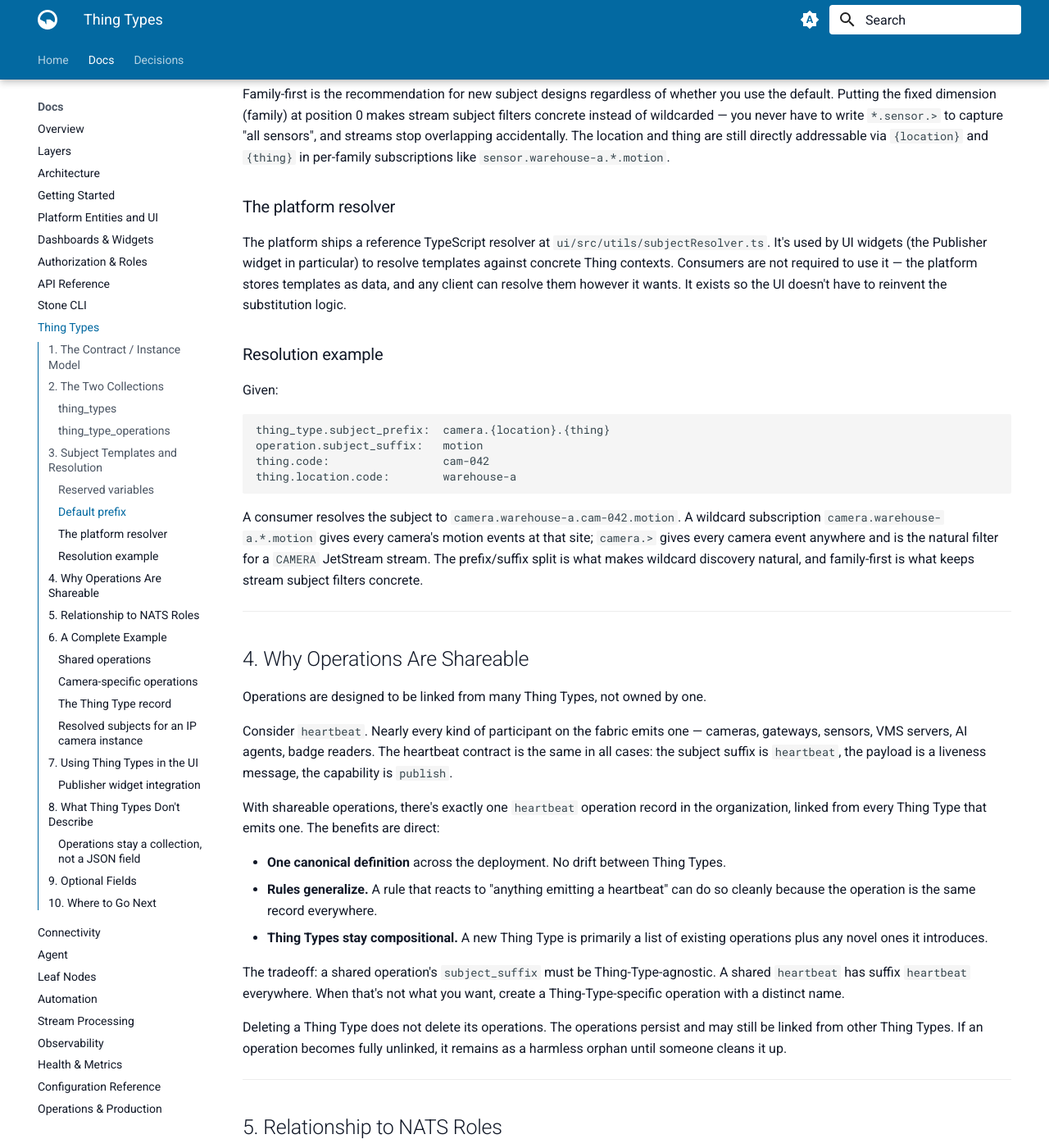
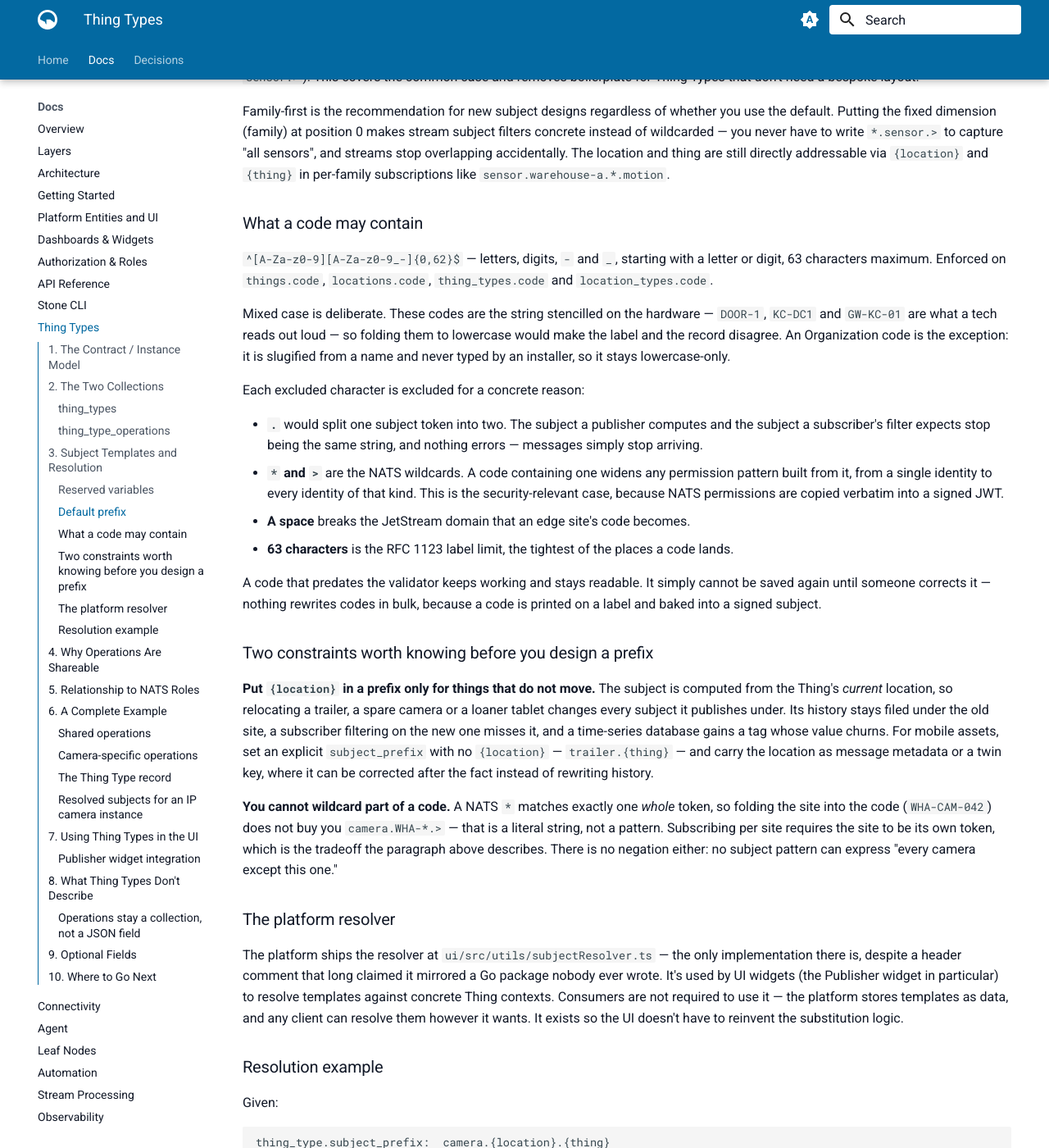
Before and after one commit to stone-age-io/platform-docs, an MkDocs documentation site: the page built from docs/thing-types.md, in a window 1280 px wide and 1400 px high, scrolled down 2901 px. Shown: the whole window at 82% size. Built offline with MkDocs 1.6.1 and Material for MkDocs 9.7.7, drawn with Linux system fonts in a browser that asks for light colours; some of the changed text lies outside the part shown.

Commit message:
docs: state what a code may contain, and the two subject-prefix traps
things.code, locations.code, thing_types.code and location_types.code now carry
^[A-Za-z0-9][A-Za-z0-9_-]{0,62}$ (stone-age-io/platform). Document it where
someone designing a Thing Type will meet it, with the reason for each excluded
character rather than the bare regex: a dot splits one subject token into two,
`*` and `>` are the NATS wildcards and widen any permission pattern built from
the code, a space breaks the JetStream domain an edge site's code becomes, and
63 is the RFC 1123 label limit. Also why mixed case is allowed here and not on
an organization code — these are the strings stencilled on the hardware.

Two constraints alongside it, both of which are cheap to state now and expensive
to discover later:

  - `{location}` belongs in a prefix only for things that do not move. The
    subject is computed from the Thing's CURRENT location, so relocating a
    trailer or a loaner tablet changes every subject it publishes under: history
    stays filed under the old site and a TSDB gains a tag whose value churns.
    subject_prefix is already the escape hatch.
  - You cannot wildcard part of a code. A NATS `*` matches exactly one WHOLE
    token, so folding the site into the code (WHA-CAM-042) does not give you
    `camera.WHA-*.>`. There is no negation either.

The resolver paragraph said the platform ships a "reference" TypeScript
implementation; it is the only one there is, and its header claimed to mirror a
Go package nobody ever wrote.

Co-Authored-By: Claude Opus 5 (1M context) <noreply@anthropic.com>

```diff
--- a/docs/thing-types.md
+++ b/docs/thing-types.md
@@ -37,7 +37,7 @@ Key fields:
 
 | Field | Purpose |
 |---|---|
-| `code` | URL-safe identifier, e.g. `ip_camera`. Used in subject templates and as a stable reference. |
+| `code` | Identifier, e.g. `ip_camera`. Used in subject templates and as a stable reference. Must match `^[A-Za-z0-9][A-Za-z0-9_-]{0,62}$` — see [What a code may contain](#what-a-code-may-contain). |
 | `name`, `description` | Human-readable labels. |
 | `subject_prefix` | Template string like `camera.{location}.{thing}`. Stored literally. Empty values default to `{thing_type_code}.{location}.{thing}` when consumers resolve. |
 | `operations` | Multi-relation to `thing_type_operations` — the verbs this Thing Type declares. |
@@ -84,9 +84,30 @@ When a Thing Type's `subject_prefix` is empty, consumers use `{thing_type_code}.
 
 Family-first is the recommendation for new subject designs regardless of whether you use the default. Putting the fixed dimension (family) at position 0 makes stream subject filters concrete instead of wildcarded — you never have to write `*.sensor.>` to capture "all sensors", and streams stop overlapping accidentally. The location and thing are still directly addressable via `{location}` and `{thing}` in per-family subscriptions like `sensor.warehouse-a.*.motion`.
 
+### What a code may contain
+
+`^[A-Za-z0-9][A-Za-z0-9_-]{0,62}$` — letters, digits, `-` and `_`, starting with a letter or digit, 63 characters maximum. Enforced on `things.code`, `locations.code`, `thing_types.code` and `location_types.code`.
+
+Mixed case is deliberate. These codes are the string stencilled on the hardware — `DOOR-1`, `KC-DC1` and `GW-KC-01` are what a tech reads out loud — so folding them to lowercase would make the label and the record disagree. An Organization code is the exception: it is slugified from a name and never typed by an installer, so it stays lowercase-only.
+
+Each excluded character is excluded for a concrete reason:
+
+- **`.`** would split one subject token into two. The subject a publisher computes and the subject a subscriber's filter expects stop being the same string, and nothing errors — messages simply stop arriving.
+- **`*` and `>`** are the NATS wildcards. A code containing one widens any permission pattern built from it, from a single identity to every identity of that kind. This is the security-relevant case, because NATS permissions are copied verbatim into a signed JWT.
+- **A space** breaks the JetStream domain that an edge site's code becomes.
+- **63 characters** is the RFC 1123 label limit, the tightest of the places a code lands.
+
+A code that predates the validator keeps working and stays readable. It simply cannot be saved again until someone corrects it — nothing rewrites codes in bulk, because a code is printed on a label and baked into a signed subject.
+
+### Two constraints worth knowing before you design a prefix
+
+**Put `{location}` in a prefix only for things that do not move.** The subject is computed from the Thing's *current* location, so relocating a trailer, a spare camera or a loaner tablet changes every subject it publishes under. Its history stays filed under the old site, a subscriber filtering on the new one misses it, and a time-series database gains a tag whose value churns. For mobile assets, set an explicit `subject_prefix` with no `{location}` — `trailer.{thing}` — and carry the location as message metadata or a twin key, where it can be corrected after the fact instead of rewriting history.
+
+**You cannot wildcard part of a code.** A NATS `*` matches exactly one *whole* token, so folding the site into the code (`WHA-CAM-042`) does not buy you `camera.WHA-*.>` — that is a literal string, not a pattern. Subscribing per site requires the site to be its own token, which is the tradeoff the paragraph above describes. There is no negation either: no subject pattern can express "every camera except this one."
+
 ### The platform resolver
 
-The platform ships a reference TypeScript resolver at `ui/src/utils/subjectResolver.ts`. It's used by UI widgets (the Publisher widget in particular) to resolve templates against concrete Thing contexts. Consumers are not required to use it — the platform stores templates as data, and any client can resolve them however it wants. It exists so the UI doesn't have to reinvent the substitution logic.
+The platform ships the resolver at `ui/src/utils/subjectResolver.ts` — the only implementation there is, despite a header comment that long claimed it mirrored a Go package nobody ever wrote. It's used by UI widgets (the Publisher widget in particular) to resolve templates against concrete Thing contexts. Consumers are not required to use it — the platform stores templates as data, and any client can resolve them however it wants. It exists so the UI doesn't have to reinvent the substitution logic.
 
 ### Resolution example
 
```
Also changed, not shown: docs/platform-ui-entities.md (+2 -2 lines).
